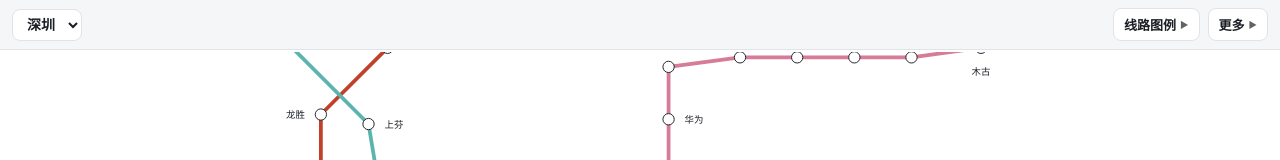
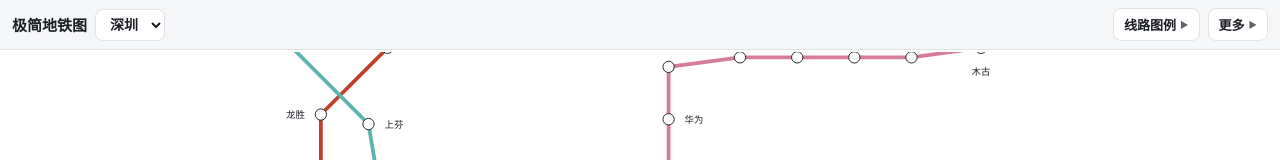
Before and after one commit to wei6718189/subway-h5, a Vue app in the folder subway-h5/: page / in a window 1280 px wide. Shown: the top 160 px of the page. Built offline with nearby package versions, Linux system fonts and the light colour scheme.

Commit message:
feat(ui): 顶栏左侧显示标题「极简地铁图」

```diff
--- a/subway-h5/src/App.vue
+++ b/subway-h5/src/App.vue
@@ -1,7 +1,7 @@
 <template>
   <div class="app">
     <div class="topbar">
-      <h1 v-show="false">地铁线路图</h1>
+      <h1>极简地铁图</h1>
       <div class="provider-select" ref="providerRef" v-show="false">
         <div class="provider-toggle" @click.stop="toggleProvider">
           <span>{{ currentProviderName }}</span>
```
